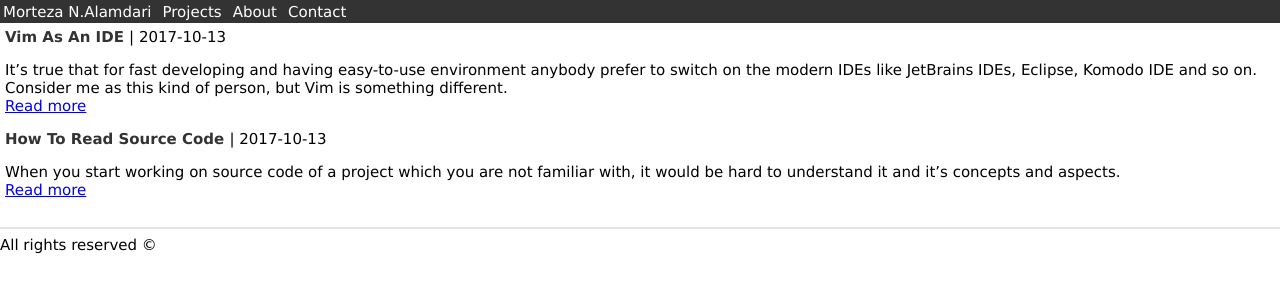
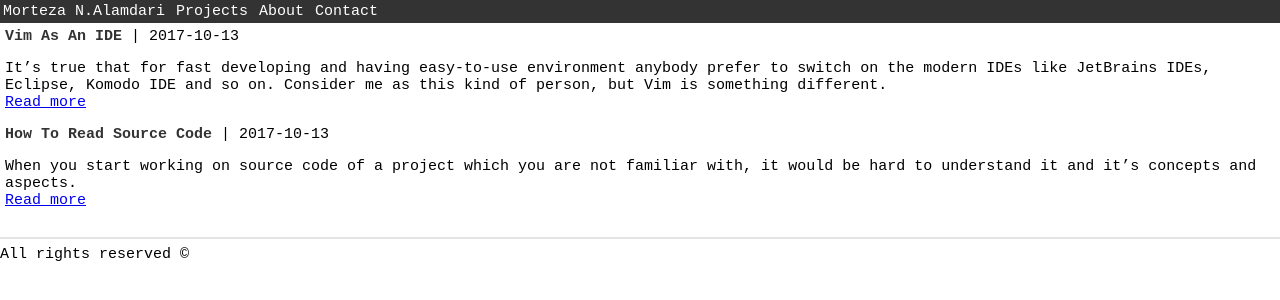
Before and after one commit to Mortezaipo/stage, a Jekyll site: the page built from index.html, in a window 1280 px wide. Shown: the top 300 px of the page. Built offline with Jekyll 4.4.1, drawn with Linux system fonts in a browser that asks for light colours.

Commit message:
update default font.

```diff
--- a/inc/css/main.css
+++ b/inc/css/main.css
@@ -1,7 +1,7 @@
 body {
     margin: 0;
     padding: 0;
-    font: 15px verdana;
+    font: 15px monospace;
 }
 .container {
     padding: 5px;
```
